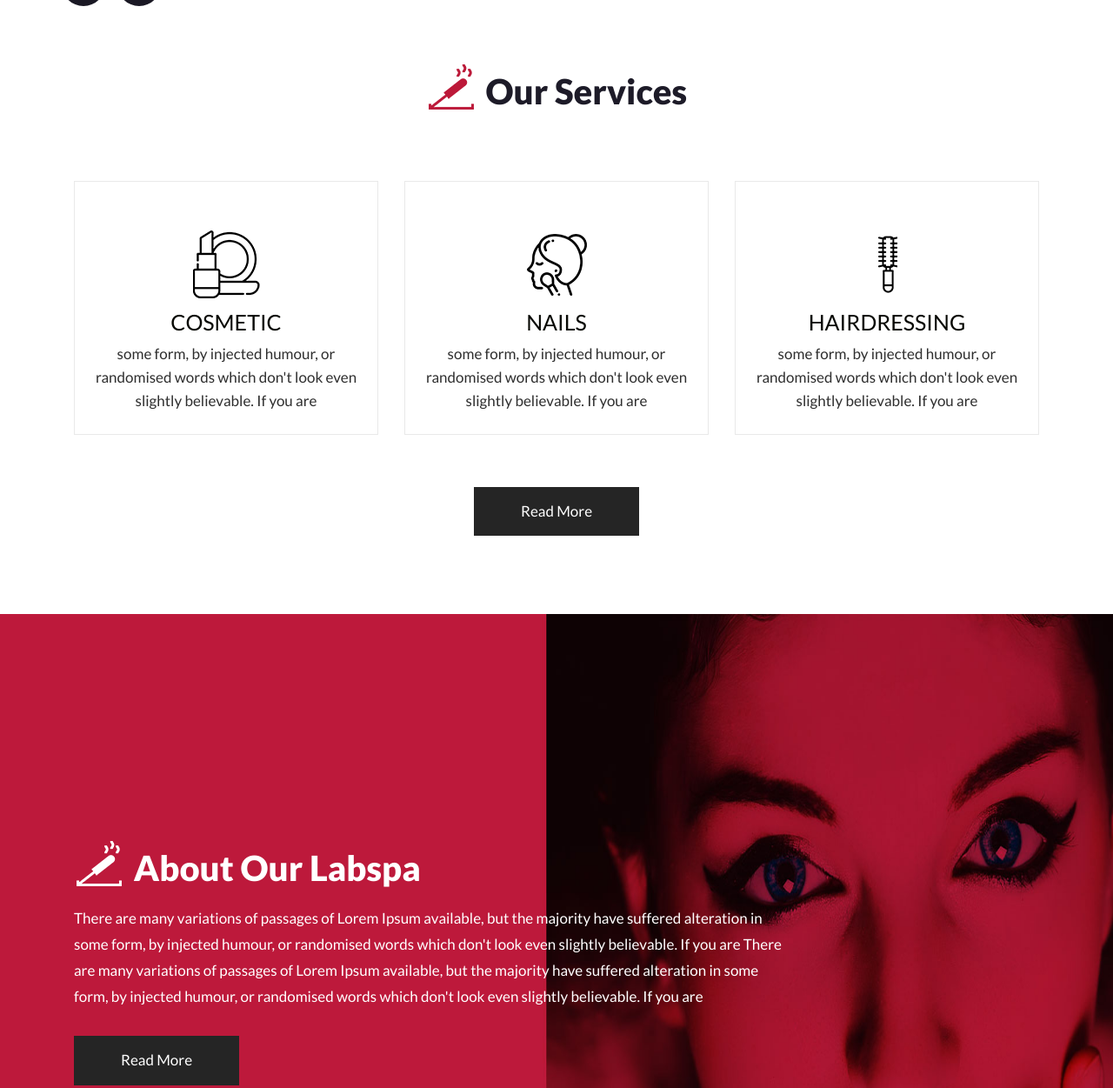
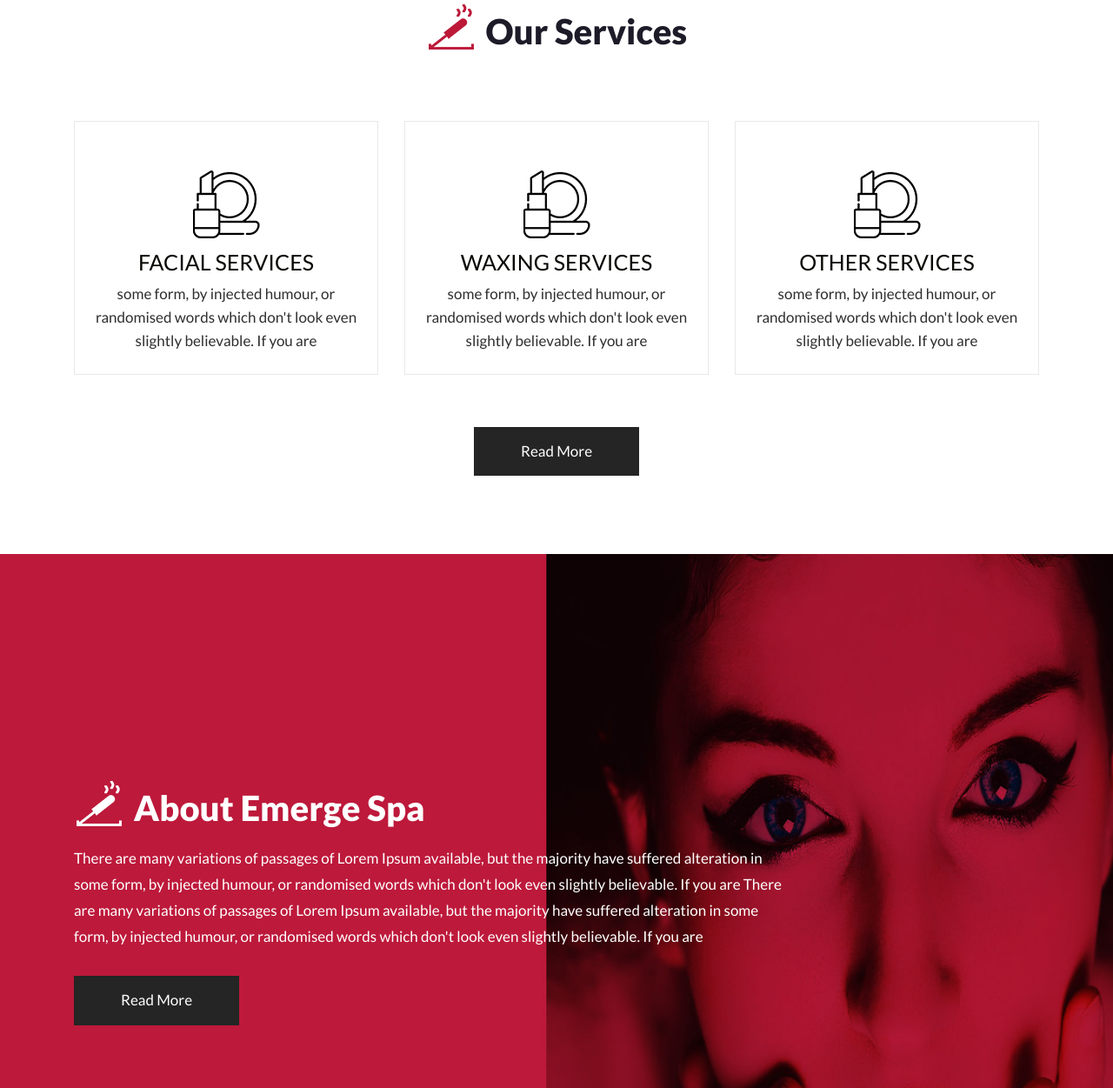
Before and after one commit to LordOfTheStrings/EmergeSpa, a plain HTML site: page index.html in a window 1280 px wide. Shown: the part 791-2042 px from the top of the page at 87% size. Drawn offline with nearby package versions, Linux system fonts and the light colour scheme; some packages are replaced by stand-ins of ours.

Commit message:
Add files via upload

```diff
--- a/index.html
+++ b/index.html
@@ -12,6 +12,10 @@
       <meta name="keywords" content="">
       <meta name="description" content="">
       <meta name="author" content="">
+      <link rel="apple-touch-icon" sizes="180x180" href="icon/apple-touch-icon.png">
+      <link rel="icon" type="image/png" sizes="32x32" href="icon/favicon-32x32.png">
+      <link rel="icon" type="image/png" sizes="16x16" href="icon/favicon-16x16.png">
+      <link rel="manifest" href="/site.webmanifest">
       <!-- bootstrap css -->
       <link rel="stylesheet" href="css/bootstrap.min.css">
       <!-- style css -->
@@ -113,7 +117,7 @@
                            </div>
                            <div class="col-md-6">
                               <div class="text_img">
-                                 <figure><img src="images/girl.png" alt="#"/></figure>
+
                               </div>
                            </div>
                         </div>
@@ -134,7 +138,7 @@
                            </div>
                            <div class="col-md-6">
                               <div class="text_img">
-                                 <figure><img src="images/girl.png" alt="#"/></figure>
+
                               </div>
                            </div>
                         </div>
@@ -155,7 +159,7 @@
                            </div>
                            <div class="col-md-6">
                               <div class="text_img">
-                                 <figure><img src="images/girl.png" alt="#"/></figure>
+
                               </div>
                            </div>
                         </div>
@@ -184,25 +188,31 @@
             </div>
             <div class="row">
                <div class="col-md-4">
+                  <a href="services.html">
                      <div id="hover_chang" class="service_box">
                         <i><img src="images/thr.png" alt="#"/></i>
-                     <h3>Cosmetic</h3>
+                        <h3>Facial Services</h3>
                         <p>some form, by injected humour, or randomised words which don't look even slightly believable. If you are </p>
                      </div>
+                  </a>
                </div>
                <div class="col-md-4">
+                  <a href="services.html">
                      <div id="hover_chang" class="service_box">
-                     <i><img src="images/thr1.png" alt="#"/></i>
-                     <h3>nails</h3>
+                        <i><img src="images/thr.png" alt="#"/></i>
+                        <h3>Waxing Services</h3>
                         <p>some form, by injected humour, or randomised words which don't look even slightly believable. If you are </p>
                      </div>
+                  </a>
                </div>
                <div class="col-md-4">
+                  <a href="services.html">
                      <div id="hover_chang" class="service_box">
-                     <i><img src="images/thr2.png" alt="#"/></i>
-                     <h3>hairdressing</h3>
+                        <i><img src="images/thr.png" alt="#"/></i>
+                        <h3>Other Services</h3>
                         <p>some form, by injected humour, or randomised words which don't look even slightly believable. If you are </p>
                      </div>
+                  </a>
                </div>
                <div class="col-md-12">
                   <a class="read_more" href="#">Read More</a>
@@ -217,7 +227,7 @@
             <div class="row">
                <div class="col-md-9">
                   <div class="titlepage">
-                     <h2> <img src="images/head.h.png" alt="#"/> About Our Labspa</h2>
+                     <h2> <img src="images/head.h.png" alt="#"/> About Emerge Spa</h2>
                      <p>There are many variations of passages of Lorem Ipsum available, but the majority have suffered alteration in some form, by injected humour, or randomised words which don't look even slightly believable. If you are There are many variations of passages of Lorem Ipsum available, but the majority have suffered alteration in some form, by injected humour, or randomised words which don't look even slightly believable. If you are </p>
                      <a class="read_more">Read More</a>
                   </div>
@@ -248,7 +258,7 @@
                         <div class="carousel-caption ">
                            <div class="test_box">
                               <i><img src="images/tes.png" alt="#"/></i>
-                              <h4>Rohali jonson</h4>
+                              <h4>Irene Simonson</h4>
                               <span>customer</span>
                               <p>There are many variations of passages of Lorem Ipsum available, but the majority have suffered alteration in some form, by injected humour, or randomised words which don't look even slightly believable. If you are going to use a passage of Lorem Ipsum, you need to be sure there isn't anything embarrassing hidden in the middle of text. All the Lorem Ipsum generators on the Internet tend to repeat predefined </p>
                               <img src="images/icon.png" alt="#"/>
@@ -328,7 +338,7 @@
                </div>
                <div class="col-xl-6 col-lg-6 col-md-6 col-sm-12">
                     <div class="map-responsive">
-                        <iframe src="https://www.google.com/maps/embed/v1/place?key=AIzaSyA0s1a7phLN0iaD6-UE7m4qP-z21pH0eSc&q=Eiffel+Tower+Paris+France" width="600" height="432" frameborder="0" style="border:0; width: 100%;" allowfullscreen></iframe>
+                     <iframe src="https://www.google.com/maps/embed?pb=!1m18!1m12!1m3!1d2865.7783668932275!2d-92.51440448351298!3d44.08792883222638!2m3!1f0!2f0!3f0!3m2!1i1024!2i768!4f13.1!3m3!1m2!1s0x87f760ed29a83465%3A0x9929dfa218794108!2s6093%20Rome%20Cir%20NW%20%235%2C%20Rochester%2C%20MN%2055901!5e0!3m2!1sen!2sus!4v1653011504543!5m2!1sen!2sus" width="600" height="450" style="border:0;" allowfullscreen="" loading="lazy" referrerpolicy="no-referrer-when-downgrade"></iframe>
                      </div>
                </div>
             </div>
```
Also changed, not shown: icon/android-chrome-192x192.png (added), icon/android-chrome-512x512.png (added), icon/apple-touch-icon.png (added), icon/favicon-16x16.png (added), icon/favicon-32x32.png (added), icon/favicon.ico (added), icon/site.webmanifest (added). Lines whose indentation alone changed are shown as unchanged.
